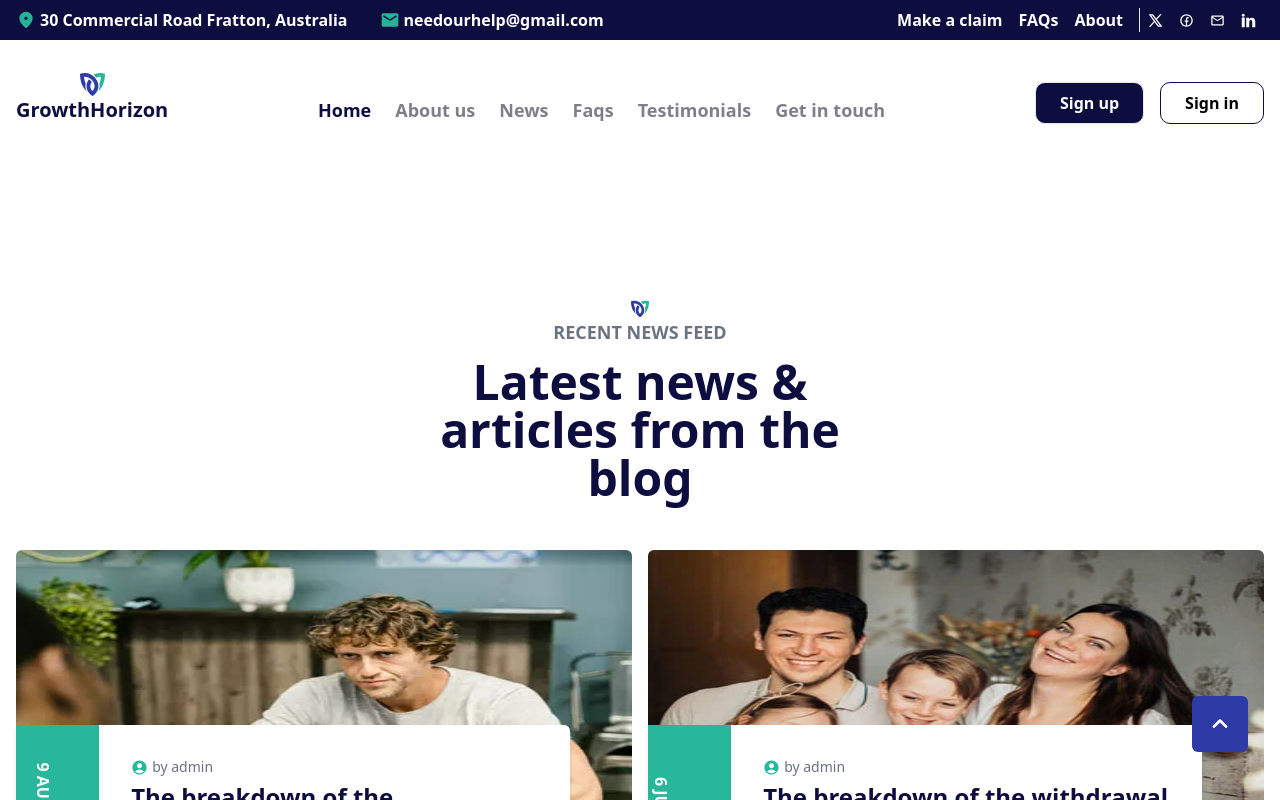
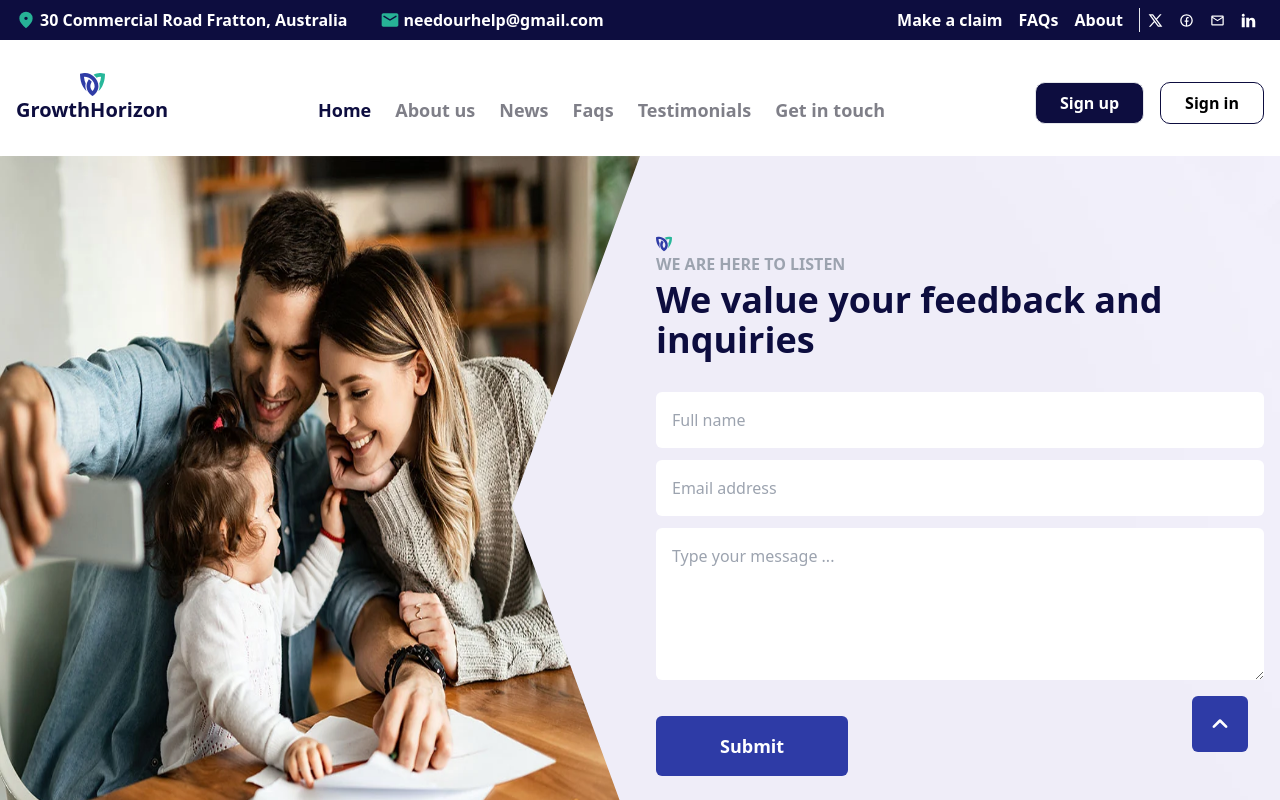
Before and after one commit to AbdulHameedi/growthhorizon, a Vue app: page / in a window 1280 px wide. Shown: the top 800 px of the page. Built offline with nearby package versions, Linux system fonts and the light colour scheme.

Commit message:
contact-us

```diff
--- /dev/null
+++ b/src/components/Contact.vue
@@ -0,0 +1,35 @@
+<script>
+import { defineComponent } from 'vue';
+
+export default defineComponent({
+
+})
+</script>
+<template>
+    <div data-aos="fade-up" data-aos-duration="800" data-aos-offset="200"  data-aos-easing="ease-in-out" class="w-full bg-[url('../assets/bg-section.jpg')] flex max-[850px]:flex-col">
+        <div class="w-[50%] max-[850px]:w-full">
+            <img class="contact-img h-full" src="../assets/img-morph1.webp" alt="">
+        </div>
+        <div class="py-20 px-20 pl-10 w-[50%] max-[1312px]:px-[1rem] max-[850px]:w-full">
+            <div class="mb-8">
+                <img class="w-[16px] h-[16px]" src="../assets/logo.svg" alt="">
+                <p class="text-gray-400 font-semibold mb-1">WE ARE HERE TO LISTEN</p>
+                <p class="text-[#0D0D3F] text-4xl font-bold">We value your feedback and inquiries</p>
+            </div>
+            <form>
+                <div class="flex flex-col gap-3">
+                    <input class="w-full bg-white p-4 rounded-md outline-none" placeholder="Full name" type="text">
+                    <input class="w-full bg-white p-4 rounded-md outline-none" type="email" placeholder="Email address">
+                    <textarea class="p-4 mb-6 rounded-md outline-none" cols="30" rows="5" placeholder="Type your message ..."></textarea>
+                    <button class="bg-[#2E3BA6] text-white rounded-md text-lg font-semibold px-[4rem] py-4 w-fit hover:bg-[#0D0D3F] transition duration-500">Submit</button>
+                </div>
+            </form>
+        </div>
+    </div>
+</template>
+<style>
+.contact-img{
+    clip-path: polygon(0 0, 100% 0, 80% 50%, 100% 100%, 0 100%, 0% 61%, 0% 38%);
+
+}
+</style>
--- a/src/views/HomeView.vue
+++ b/src/views/HomeView.vue
@@ -5,6 +5,7 @@ import ScrollToTop from '../components/ScrollToTop.vue';
 import Navbar from '../components/Navbar.vue';
 import RegisterFooter from '../components/RegisterFooter.vue';
 import Blog from '../components/Blog.vue';
+import Contact from '../components/Contact.vue';
 
 export default defineComponent({
   components :{
@@ -12,13 +13,15 @@ export default defineComponent({
     ScrollToTop,
     Navbar,
     RegisterFooter,
-    Blog
+    Blog,
+    Contact
 },
 })
 </script>
 <template>
   <Navbar />
   <ScrollToTop />
+  <Contact />
   <Blog />
   <RegisterFooter />
   <Footer />
```
Also changed, not shown: src/assets/bg-section.jpg (added), src/assets/img-morph1.webp (added).
